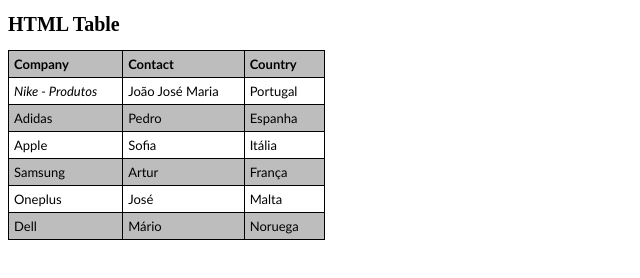
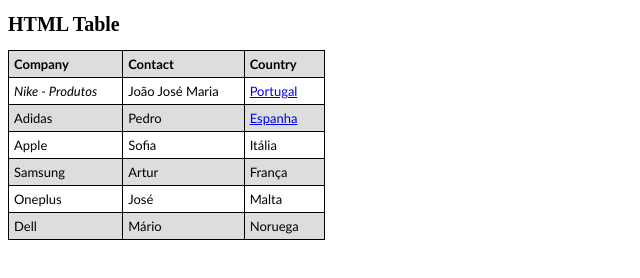
Before and after one commit to JoaoNunesPaiva/HTML_04_Exercicios, a plain HTML site: page index.html in a window 1280 px wide. Shown: the whole page, without its empty margins (0-640 px from the left). Drawn offline with Linux system fonts and the light colour scheme.

Commit message:
simplificação de code

```diff
--- a/index.html
+++ b/index.html
@@ -22,12 +22,12 @@
             <tr>
                 <td class="company">Nike - Produtos</td>
                 <td>João José Maria</td>
-                <td>Portugal</td>
+                <td><a href="https://pt.wikipedia.org/wiki/Portugal" target="_blank">Portugal</a>   </td>
             </tr>
             <tr>
                 <td>Adidas</td>
                 <td>Pedro</td>
-                <td>Espanha</td>
+                <td><a href="https://pt.wikipedia.org/wiki/Espanha" target="_blank">Espanha</a></td>
             </tr>
             <tr>
                 <td>Apple</td>
--- a/style.css
+++ b/style.css
@@ -1,31 +1,22 @@
 h1{
     font-size: 20px;
-}
-caption{
-    text-align: left;
-    font-size: 15px;
 }
 table{
     border-collapse: collapse;
     font-family: 'Trebuchet MS', 'Lucida Sans Unicode', 'Lucida Grande', 'Lucida Sans', Arial, sans-serif;
     font-size: 13px;
 }
-thead{
-    border-top: 1px solid black;
-    border-left: 1px solid black;
-    background: rgb(189, 189, 189);
-}
-th, td{
+th,
+td{
+    border: 1px solid black;
     padding: 5px 25px;
-    border-bottom: 1px solid black;
-    border-right: 1px solid black;
-    border-left: 1px solid black;
     text-align: left;
     padding-left: 5px;
-}
-tbody tr:nth-child(even) {
-background: rgb(189, 189, 189);
 }
 .company{
  font-style: italic;
 }
+thead,
+tr:nth-child(even){
+    background-color: #dddddd;
+}
```
